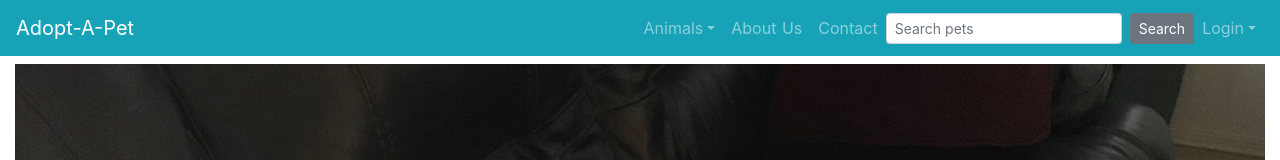
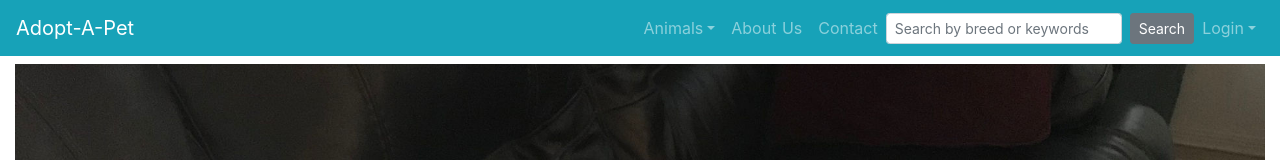
Before and after one commit to will-i-code420/pet-adopt2, a Nuxt app: page / in a window 1280 px wide. Shown: the top 160 px of the page. Built offline with nearby package versions, Linux system fonts and the light colour scheme; no server answers.

Commit message:
updated server search function in petController and updated TopNav placeholder to state search by breed or keywords

```diff
--- a/components/TopNav.vue
+++ b/components/TopNav.vue
@@ -13,7 +13,7 @@
           <b-nav-item to="/about">About Us</b-nav-item>
           <b-nav-item to="/contact">Contact</b-nav-item>
           <b-nav-form @submit.prevent="searchAnimals">
-            <b-form-input size="sm" class="mr-sm-2" placeholder="Search pets" v-model="searchQuery">
+            <b-form-input size="sm" class="mr-sm-2" placeholder="Search by breed or keywords" v-model="searchQuery">
             </b-form-input>
             <b-button size="sm" class="my-2 my-sm-0">
               Search
```
Also changed, not shown: 1 other file (tests, documents, lock files or other folders).
